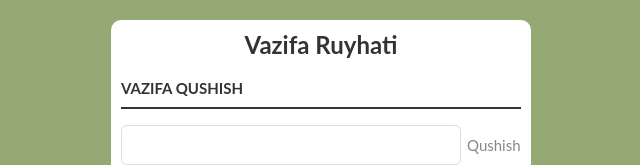
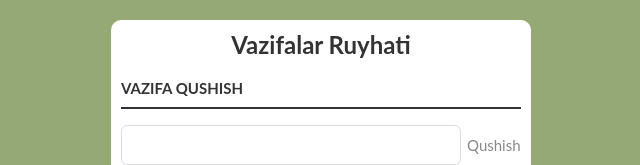
Before and after one commit to alex0002/Todo-List, a plain HTML site: page index.html in a window 1280 px wide. Shown: the top 165 px of the page, without its empty margins (319-959 px from the left). Drawn offline with Linux system fonts and the light colour scheme.

Commit message:
Update index.html

```diff
--- a/index.html
+++ b/index.html
@@ -9,7 +9,7 @@
 </head>
 <body>
         <div class="container">
-            <h2>Vazifa Ruyhati</h2>
+            <h2>Vazifalar Ruyhati</h2>
             <h3>Vazifa qushish </h3>
             <p>
                 <input id="new-task" type="text"><button>Qushish</button>
```
